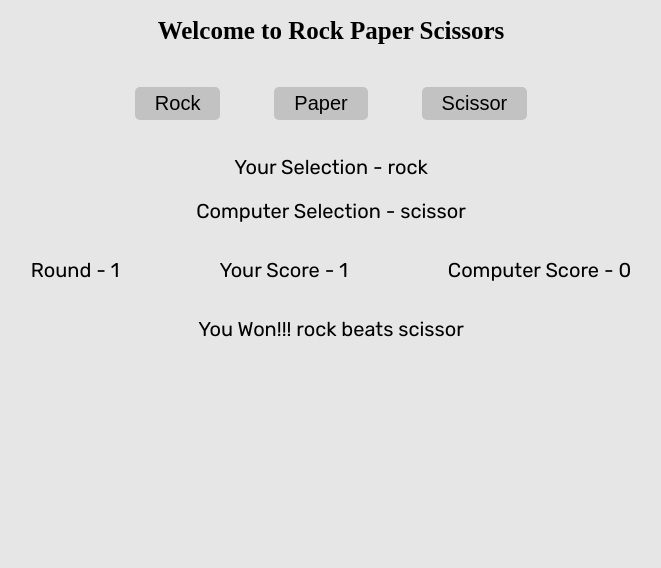
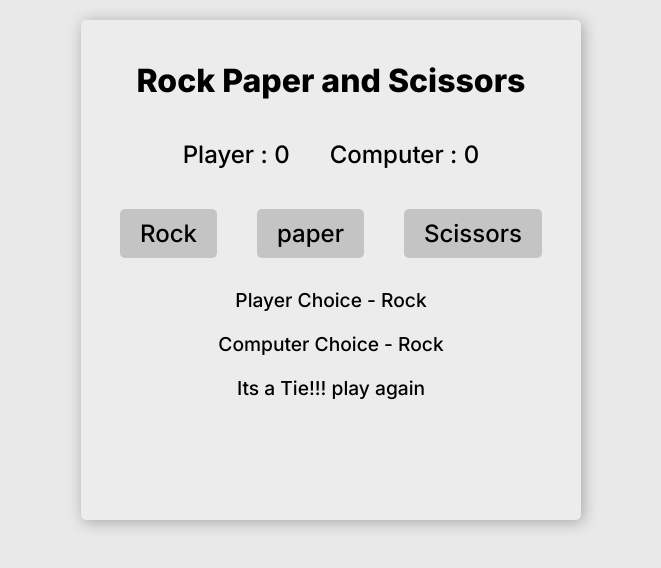
Before and after one commit to notsanta20/rock_paper_scissors, a plain HTML site: page index.html in a window 1280 px wide. Both pictures are taken after a click on the button "Rock". Shown: the whole page, without its empty margins (309-970 px from the left). Drawn offline with Linux system fonts and the light colour scheme; a web font is replaced by a local one.

Commit message:
changed style and code

```diff
--- a/index.html
+++ b/index.html
@@ -3,35 +3,31 @@
 <head>
   <meta charset="UTF-8">
   <meta name="viewport" content="width=device-width, initial-scale=1.0">
-    <title>RPS Game</title>
   <link rel="stylesheet" href="style.css">
-
   <link rel="preconnect" href="https://fonts.googleapis.com">
   <link rel="preconnect" href="https://fonts.gstatic.com" crossorigin>
-    <link href="https://fonts.googleapis.com/css2?family=Forum&family=Lora:wght@500&family=Rubik&display=swap" rel="stylesheet">
+  <link href="https://fonts.googleapis.com/css2?family=Inter:wght@100..900&display=swap" rel="stylesheet">
+  <title>Document</title>
 </head>
 <body>
-    <div id="container">
-        <h1 id="title">Welcome to Rock Paper Scissors</h1>
-
-        <div id="buttons">
-
-            <button id="rock">Rock</button>
-            <button id="paper">Paper</button>
-            <button id="scissor">Scissor</button>
+  <div class="container">
+    <div class="heading">Rock Paper and Scissors</div>
+    <div class="scoreContainer">
+      <div class="playerScore">Player : 0</div>
+      <div class="computerScore">Computer : 0</div>
     </div>
-        <div id="userSelectionText">Your Selection - </div>
-        <div id="computerSelectionText">Computer Selection - </div>
-        <div id="text">
-            <div id="round">Round - 0</div>
-            <div id="userScore">Your Score - 0</div>
-            <div id="computerScore">Computer Score - 0</div>
+    <div class="playButtons">
+      <button class="rpsBtn" value="Rock">Rock</button>
+      <button class="rpsBtn" value="Paper">paper</button>
+      <button class="rpsBtn" value="Scissors">Scissors</button>
     </div>
-
-        <div id="roundResult"></div>
-        <div id="finalResult"></div>
+    <div class="results">
+      <div class="playerText">Player Choice</div>
+      <div class="computerText">Computer Choice</div>
+      <div class="resultText">Result</div>
     </div>
-
+    <button class="restart">Restart</button>
+  </div>
   <script src="script.js"></script>
 </body>
 </html>
--- a/script.js
+++ b/script.js
@@ -1,92 +1,75 @@
-const roundText = document.querySelector(`#round`);
-const userScoreText = document.querySelector(`#userScore`);
-const computerScoreText = document.querySelector(`#computerScore`);
-const buttons = document.querySelectorAll(`#buttons`);
-const roundResult = document.querySelector(`#roundResult`);
-const finalResult = document.querySelector(`#finalResult`);
-const container = document.querySelector(`#container`);
-const userSelectionText = document.querySelector(`#userSelectionText`);
-const computerSelectionText = document.querySelector(`#computerSelectionText`);
-const words = [`rock`, `paper`, `scissor`];
+const buttons = document.querySelectorAll(`.rpsBtn`);
+const playerText = document.querySelector(`.playerText`);
+const computerText = document.querySelector(`.computerText`);
+const resultText = document.querySelector(`.resultText`);
+const playerScore = document.querySelector(`.playerScore`);
+const computerScore = document.querySelector(`.computerScore`);
+const restartBtn = document.querySelector(`.restart`);
+
+let computerChoice;
+let round = 0;
 let userScore = 0;
-let computerScore = 0;
-let round = 0;
+let npcScore = 0;
 
-function getComputerSelection () {
-    return words[Math.floor(Math.random() * 3)];
+function getComputerChoice() {
+    const options = [`Rock`, `Paper`, `Scissors`];
+    return computerChoice = options[Math.floor(Math.random() * 3)];
 }
 
-function playRound (playerSelection, computerSelection) {
-    round ++;
+function playRound(computerChoice, userChoice){
+    playerText.textContent = `Player Choice - ${userChoice}`;
+    computerText.textContent = `Computer Choice - ${computerChoice}`;
 
-    if (playerSelection === computerSelection) {
-        roundResult.textContent = `Its a TIE!!`;
+    if(computerChoice === userChoice){
+        resultText.textContent = `Its a Tie!!! play again`
     }
-    else
-        if (
-        (playerSelection === `rock` && computerSelection === `scissor`) ||
-        (playerSelection === `paper` && computerSelection === `rock`) ||
-        (playerSelection === `scissor` && computerSelection === `paper`)
-        ) {
-            userScore ++;
-            roundResult.textContent = `You Won!!! ${playerSelection} beats ${computerSelection}`;
+    else{
+        round++;
+        if((userChoice == `Rock` && computerChoice == `Scissors`) ||
+           (userChoice == `Paper` && computerChoice == `Rock`) ||
+           (userChoice == `Scissors` && computerChoice == `Paper`)){
+           resultText.textContent = `Scissors beats Paper`;
+           userScore++;
+           playerScore.textContent = `Player : ${userScore}`;
         }
-        else {
-            computerScore ++;
-            roundResult.textContent = `You Lost! ${computerSelection} beats ${playerSelection}`;
+        else{
+            resultText.textContent = `${computerChoice} beats ${userChoice}`;
+            npcScore++;
+            computerScore.textContent = `Computer : ${npcScore}`;
         }
-};
+    }
+}
 
-const disableButtons = () => {
-    buttons.forEach(button => {
-        button.disabled = true;
-    });
-};
+buttons.forEach(button=>{
+    button.addEventListener(`click`, () => {
+        if(round < 5){
+            getComputerChoice();
+            let userChoice = button.value;
+            playRound(computerChoice, userChoice);
 
-const resetButton = document.createElement(`button`);
-resetButton.textContent = `Reset`;
-resetButton.addEventListener(`click`, ()=>{
+            if(round === 5){
+                restartBtn.style.visibility = `visible`;
+                if(userScore > npcScore){
+                    resultText.textContent = `You Win! you beat computer by ${userScore} points`;
+                }
+                else{
+                    resultText.textContent = `You Lose! :( Computer won by ${npcScore} points`;
+                }
+            }
+        }
+    })
+})
+
+restartBtn.style.visibility = `hidden`;
+restartBtn.addEventListener(`click`, ()=>{
+    round = 0;
     userScore = 0;
-    computerScore = 0;
-    round = 0;
-    roundResult.textContent = ``;
-    finalResult.textContent = ``;
+    npcScore = 0;
+    playerScore.textContent = `Player : ${userScore}`;
+    computerScore.textContent = `Computer : ${npcScore}`;
+    playerText.textContent = `Player Choice - `;
+    computerText.textContent = `Computer Choice - `;
+    resultText.textContent = `Result `;
 
-    roundText.textContent = `Round - ${round}`;
-    userScoreText.textContent = `Your Score - ${userScore}`;
-    computerScoreText.textContent = `Computer Score - ${computerScore}`;
-
-    buttons.forEach(button => {
-        button.disabled = false;
-    });
-
-    resetButton.remove();
-});
-
-buttons.forEach(button =>{
-    button.addEventListener(`click`, game => {
-        if (round < 5) {
-            playerSelection = game.target.id;
-            computerSelection = getComputerSelection();
-            userSelectionText.textContent = `Your Selection - ${playerSelection}`;
-            computerSelectionText.textContent = `Computer Selection - ${computerSelection}`;
-            playRound(playerSelection, computerSelection);
-
-            roundText.textContent = `Round - ${round}`;
-            userScoreText.textContent = `Your Score - ${userScore}`;
-            computerScoreText.textContent = `Computer Score - ${computerScore}`;
-            if (round === 5) {
-                if (userScore > computerScore) {
-                    finalResult.textContent = `You WON!!! you beat computer by ${userScore} points.`;
-                }
-                else {
-                    finalResult.textContent = `You LOST! :( better luck next time.`;
-                }
-                container.appendChild(resetButton);
-            }
-
-        }
-
-
-    });
-});
+    restartBtn.style.visibility = `hidden`;
+})
--- a/style.css
+++ b/style.css
@@ -1,45 +1,86 @@
-body{
-    font-family: Rubik;
-    background-color: rgb(230, 230, 230);
-    margin: 0px;
-}
+* {
+    margin: 0;
+    padding: 0;
+    box-sizing: border-box;
+    font-family: Inter, sans serif;
+  }
 
-#container{
+  body{
+    background-color: rgb(233, 233, 233);
+  }
+
+  .container{
+    background-color: rgb(236, 236, 236);
+    width: 500px;
+    height: 500px;
+    margin: 20px auto;
+    border-radius: 5px;
     display: flex;
     flex-direction: column;
     justify-content: center;
-    align-items: center;
-}
+
+    box-shadow: 2px 2px 15px rgba(0, 0, 0, 0.295);
+
+  }
+
+  .heading{
+    font-size: 2rem;
+    font-weight: 800;
+    text-align: center;
+    padding: 20px;
+  }
+
+  .scoreContainer{
+    display: flex;
+    justify-content: center;
+  }
+
+  .scoreContainer div{
+    font-size: 1.5rem;
+    font-weight: 500;
+
+    padding: 20px;
+  }
 
 
-#title{
-    font-family: Forum;
-    font-size: 25px;
-    text-align: center;
-}
+  .playButtons{
+    display: flex;
+    justify-content: center;
+  }
 
-button{
-    font-size: 20px;
-    padding: 5px 20px;
-    margin: 25px;
+  .rpsBtn,
+  .restart{
+    font-size: 1.5rem;
+    font-weight: 500;
+    border: 0px solid;
+    background-color: rgb(196, 196, 196);
     border-radius: 5px;
-    border: 0px;
-    background-color:rgb(194, 194, 194)
-}
 
-#text{
+    padding: 10px 20px;
+    margin: 20px;
+  }
+
+  .rpsBtn:hover,
+  .restart:hover{
+    background-color: rgb(172, 172, 172);;
+  }
+
+  .results{
     display: flex;
-    justify-content: space-evenly;
-    gap: 100px;
-    margin: 25px;
-    font-size: 20px;
+    flex-direction: column;
+    align-items: center;
+  }
 
-}
+  .results div{
+    font-size: 1.2rem;
+    font-weight: 500;
 
-#roundResult,
-#finalResult,
-#userSelectionText,
-#computerSelectionText {
-    font-size: 20px;
-    margin: 10px;
-}
+    padding: 10px;
+  }
+
+  .restart{
+    display: flex;
+    justify-content: flex-end;
+
+    margin: 20px auto;
+   }
```
Lines whose indentation alone changed are shown as unchanged.
